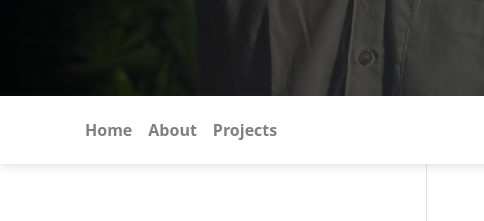
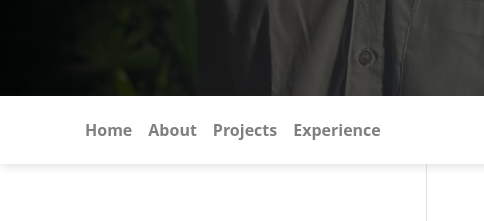
Before and after one commit to Anagh1207/Anagh-Portfolio, a website: page public_html/index.html in a window 1280 px wide. Shown: the part 544-765 px from the top of the page, 0-484 px from the left. Drawn offline with nearby package versions, Linux system fonts and the light colour scheme.

Commit message:
Update footer and navigation bars

```diff
--- a/public_html/index.html
+++ b/public_html/index.html
@@ -45,6 +45,10 @@
                     <li class="nav-item">
                         <a href="#projects" class="nav-link">Projects</a>
                     </li>
+                    <li class="nav-item">
+                        <a href="#experience" class="nav-link">Experience</a>
+                    </li>
+
                 </ul>
                 <ul class="navbar-nav brand">
                     <img src="assets/imgs/anagh-avatar.jpg" alt="" class="brand-img">
@@ -236,6 +240,8 @@
                         <li><a href="#about">About</a></li>
                         <li><a href="#projects">Projects</a></li>
                         <li><a href="#contact">Contact</a></li>
+                        <li><a href="#experience">Experience</a></li>
+
                     </ul>
                 </div>
                 <div class="col-md-6 col-lg-3">
```
